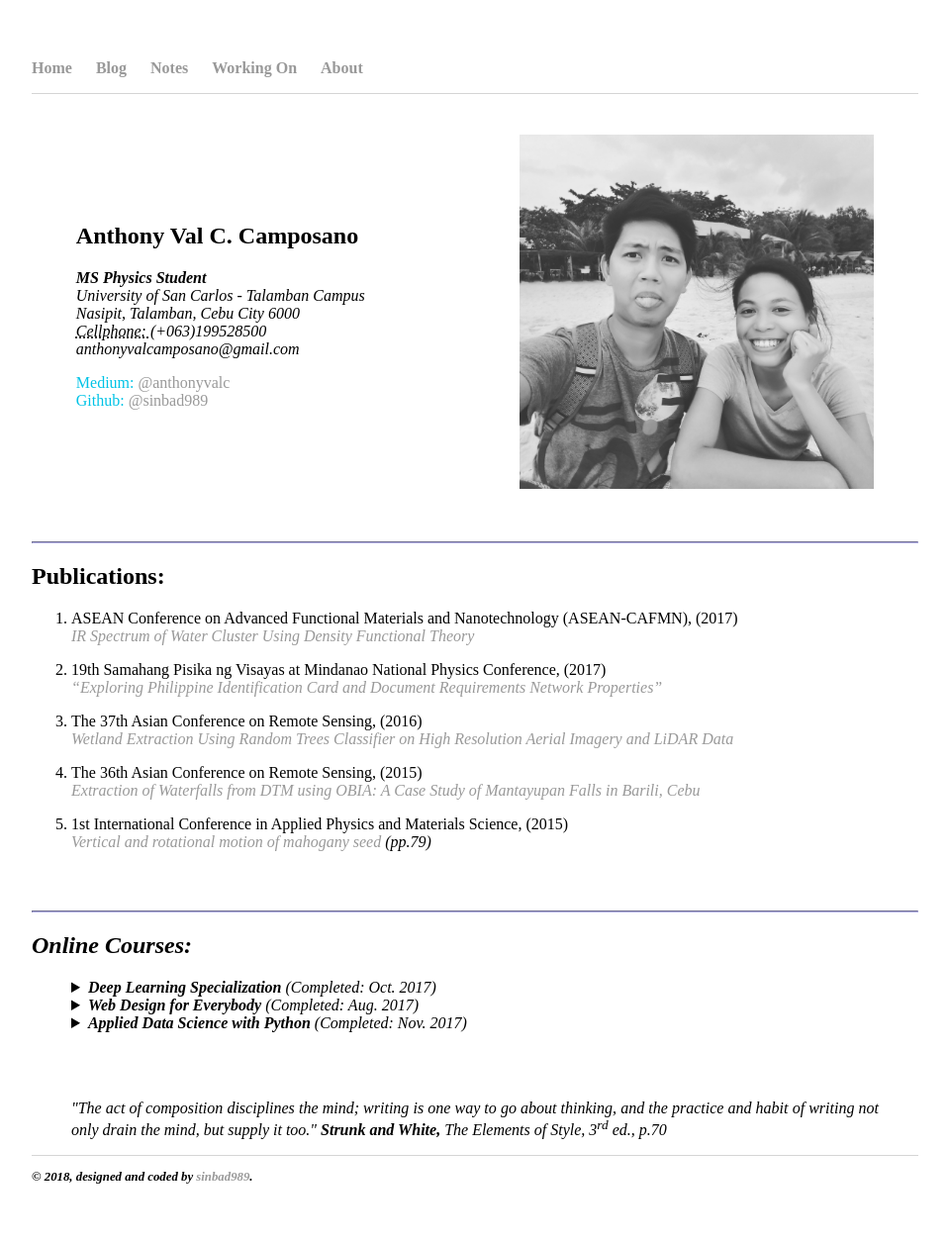
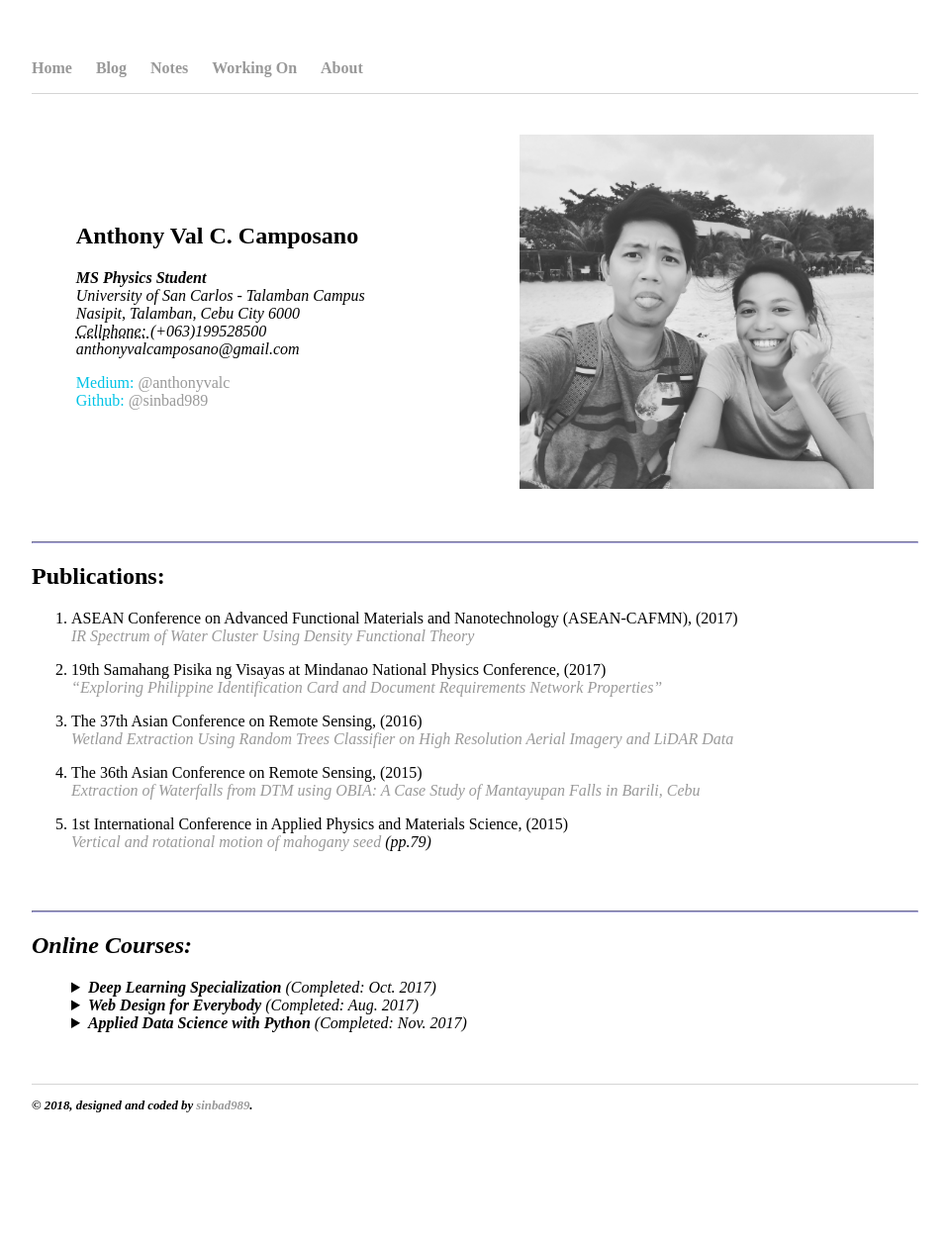
Before and after one commit to sinbad989/sinbad989.github.io, a Jekyll site: the page built from about/index.html, in a window 1280 px wide. Shown: the whole page at 99% size, without its empty margins (160-1119 px from the left). Built offline with Jekyll 4.4.1, drawn with Linux system fonts in a browser that asks for light colours; nearby versions of some CDN libraries; some web fonts are replaced; after the commit the page ends 1185 px from its top, so only the background shows below that.

Commit message:
added new text

```diff
--- a/about/index.html
+++ b/about/index.html
@@ -93,10 +93,7 @@ title: about
 	</ol>
 <br>
 <br>
-<blockquote>
-	"The act of composition disciplines the mind; writing is one way to go about thinking, and the practice and habit
-	of writing not only drain the mind, but supply it too." <b>Strunk and White,</b> <i>The Elements of Style, 3<sup>rd</sup> ed., p.70</i>
-</blockquote>
+
 
 
 <!-- <p>1. 1st International Conference in Applied Physics and Materials Science, <em>Vertical and rotational motion of mahogany seed </em> (pp.79) (2015) Paper available at <a href="http://iopscience.iop.org/article/10.1088/1757-899X/79/1/012006/pdf">http://iopscience.iop.org/article/10.1088/1757-899X/79/1/012006/pdf</a>.
--- a/bookreading/index.html
+++ b/bookreading/index.html
@@ -2,9 +2,6 @@
 layout: default
 title: Working On
 ---
-<blockquote>"The lurking suspicion that something could be simplified is the world's richest source of rewarding challenges." - Edsger Dijkstra</blockquote>
-<br>
-<br>
 This area contains a collection of notes on various books I've read over the years. These notes are an overview from each chapter
 of a book with detailed calculations for future reference.
 	<h2>Notes (Physics)</h2>
```
